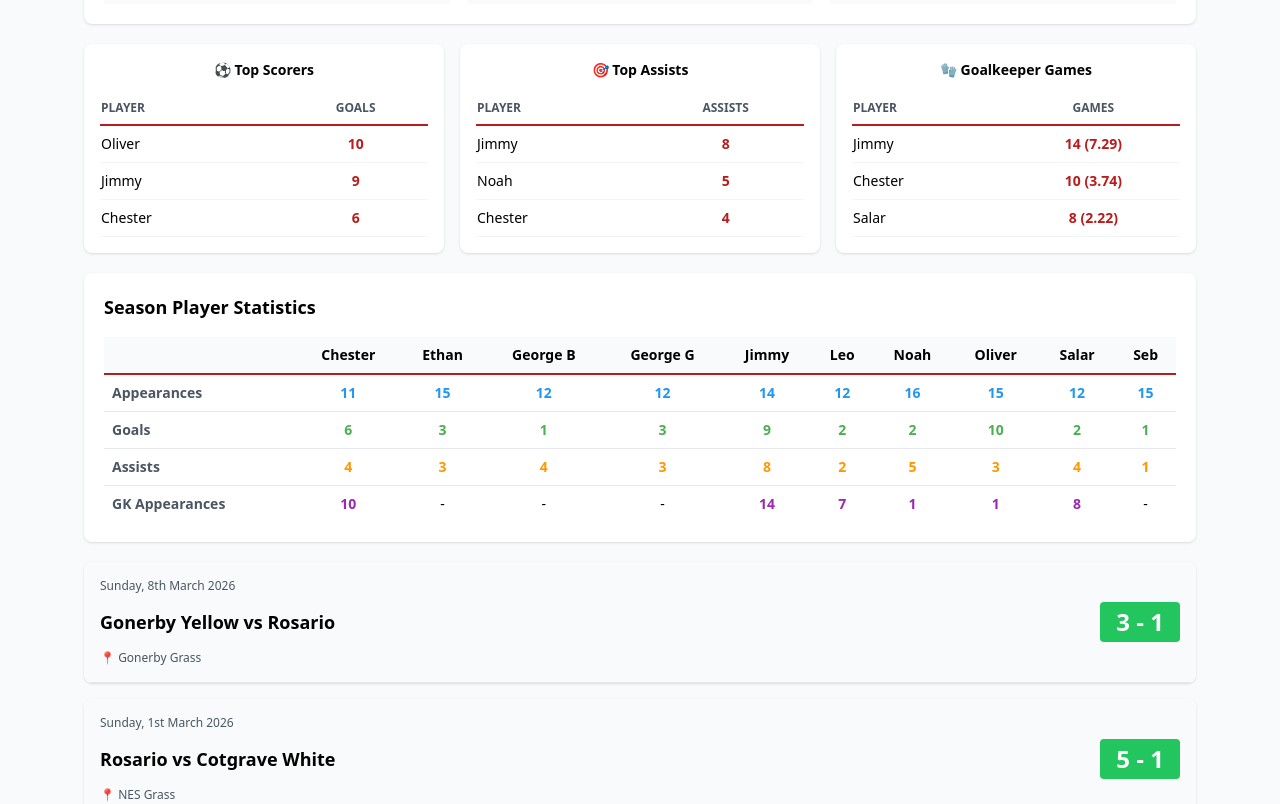
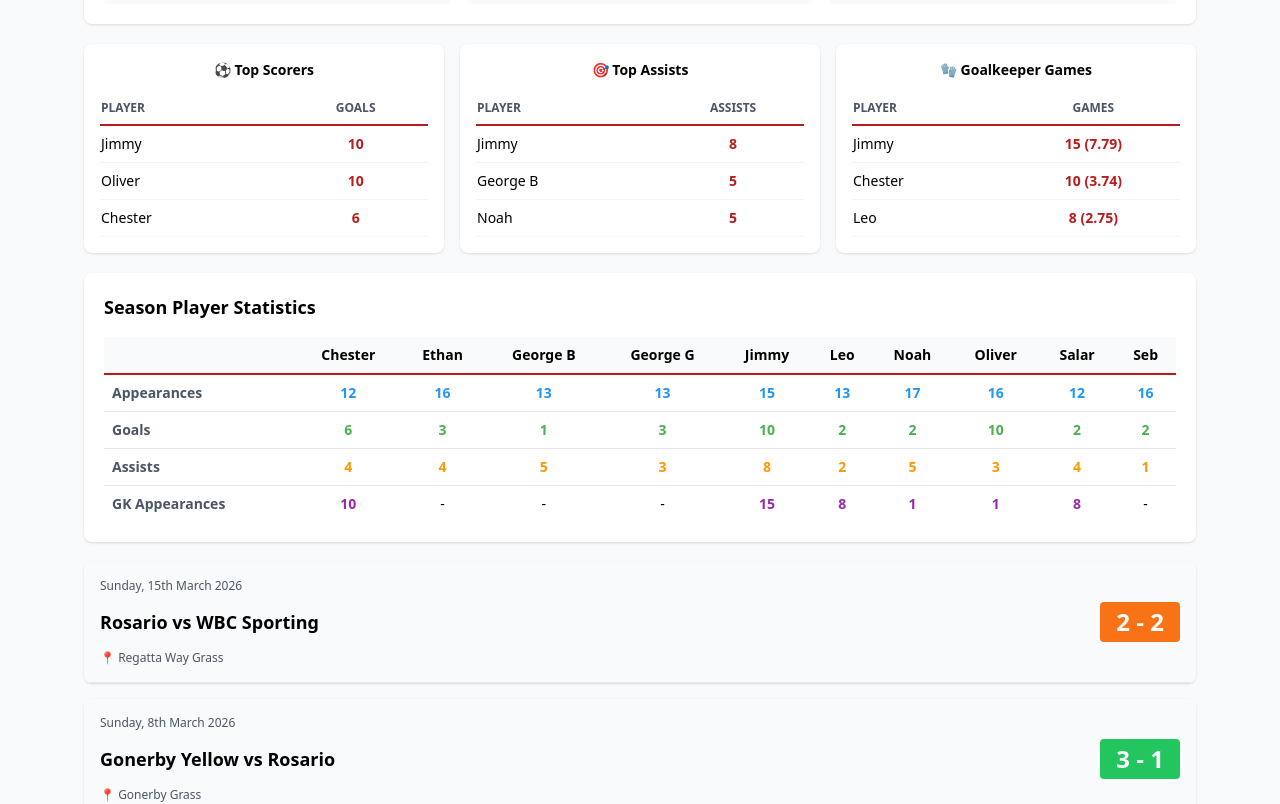
Before and after one commit to michaeljnorman2020-cmd/rosario-results, a React (Create React App) app: page / in a window 1280 px wide. Shown: the part 360-1164 px from the top of the page. Built offline with nearby package versions, Linux system fonts and the light colour scheme.

Commit message:
20260316 - Sporting

```diff
--- a/src/App.js
+++ b/src/App.js
@@ -324,6 +324,26 @@ const App = () => {
         Oliver: { mins: 33, goals: 0, assists: 1, gk: false, sub: false, gkMins: 0, pom: false},
         Salar: { mins: 34, goals: 0, assists: 0, gk: false, sub: false, gkMins: 0, pom: false},
         Seb: { mins: 33, goals: 0, assists: 0, gk: false, sub: true, gkMins: 0, pom: false}
+      }
+    },
+    {
+      date: 'Sunday, 15th March 2026',
+      sortDate: '2026-03-15',
+      opponent: 'WBC Sporting',
+      home: true,
+      score: { for: 2, against: 2 },
+      location: 'Regatta Way Grass',
+      stats: {
+        Chester: { mins: 34, goals: 0, assists: 0, gk: false, sub: false, gkMins: 0, pom: false},
+        Ethan: { mins: 33, goals: 0, assists: 1, gk: false, sub: true, gkMins: 0, pom: false},
+        'George B': { mins: 41, goals: 0, assists: 1, gk: false, sub: false, gkMins: 0, pom: false},
+        'George G': { mins: 34, goals: 0, assists: 0, gk: false, sub: true, gkMins: 0, pom: false},
+        Jimmy: { mins: 50, goals: 1, assists: 0, gk: true, sub: false, gkMins: 25, pom: true},
+        Leo: { mins: 50, goals: 0, assists: 0, gk: true, sub: false, gkMins: 25, pom: false},
+        Noah: { mins: 33, goals: 0, assists: 0, gk: false, sub: false, gkMins: 0, pom: false},
+        Oliver: { mins: 41, goals: 0, assists: 0, gk: false, sub: false, gkMins: 0, pom: false},
+        Salar: { mins: 0, goals: 0, assists: 0, gk: false, sub: false, gkMins: 0, pom: false},
+        Seb: { mins: 34, goals: 1, assists: 0, gk: false, sub: false, gkMins: 0, pom: false}
       }
     }
 
```
